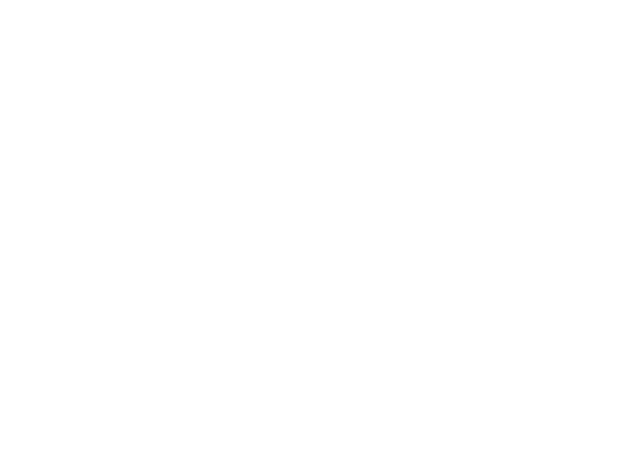
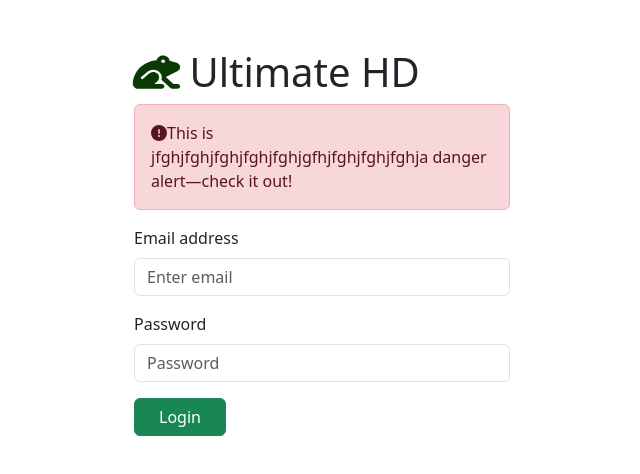
Before and after one commit to JerzyKu/ultimate-helpdesk, a React (Create React App) app in the folder client/: page /login in a window 1280 px wide. Shown: the top 474 px of the page, without its empty margins (318-958 px from the left). Built offline with nearby package versions, Linux system fonts and the light colour scheme.

Commit message:
create login page

```diff
--- a/client/src/App.js
+++ b/client/src/App.js
@@ -3,11 +3,13 @@
 import Assets from './pages/Assets'
 import Layout from './Layout';
 import Home from './pages/Home';
+import LogInPage from './pages/LogInPage';
 
 
 function App() {
   return (
     <Routes>
+      <Route path='/login' element={<LogInPage />} />
       <Route path='/' element={<Layout />}>
         <Route path='/employees' element={<Emplyees />} />
         <Route path='/assets' element={<Assets />} />
--- /dev/null
+++ b/client/src/pages/LogInPage.js
@@ -0,0 +1,34 @@
+import React from 'react'
+import { Link } from 'react-router-dom'
+
+import Form from 'react-bootstrap/Form';
+import Container from 'react-bootstrap/Container';
+import Button from 'react-bootstrap/Button'
+import Alert from 'react-bootstrap/Alert';
+
+import { FontAwesomeIcon } from '@fortawesome/react-fontawesome'
+import { faCircleExclamation, faFrog } from '@fortawesome/free-solid-svg-icons'
+
+export default function LogInPage() {
+    return (
+        <Container style={{ maxWidth: '400px', margin: '0 auto' }} className="mt-5">
+            <h1>
+                <FontAwesomeIcon icon={faFrog} bounce style={{ color: "#0b3805", }} /> Ultimate HD
+            </h1>
+            <Alert variant={'danger'} className='d-nsne' style={{ visibility: 'hiddsen' }}><FontAwesomeIcon icon={faCircleExclamation} />This is jfghjfghjfghjfghjfghjgfhjfghjfghjfghja danger
+                alert—check it out!</Alert>
+            <Form>
+                <Form.Group className="mb-3" controlId="formGroupEmail">
+                    <Form.Label>Email address</Form.Label>
+                    <Form.Control type="email" placeholder="Enter email" />
+                </Form.Group>
+
+                <Form.Group className="mb-3" controlId="formGroupPassword">
+                    <Form.Label>Password</Form.Label>
+                    <Form.Control type="password" placeholder="Password" />
+                </Form.Group>
+                <Button variant="success" className='ps-4 pe-4' as={Link} to="/">Login</Button>
+            </Form>
+        </Container>
+    )
+}
```
